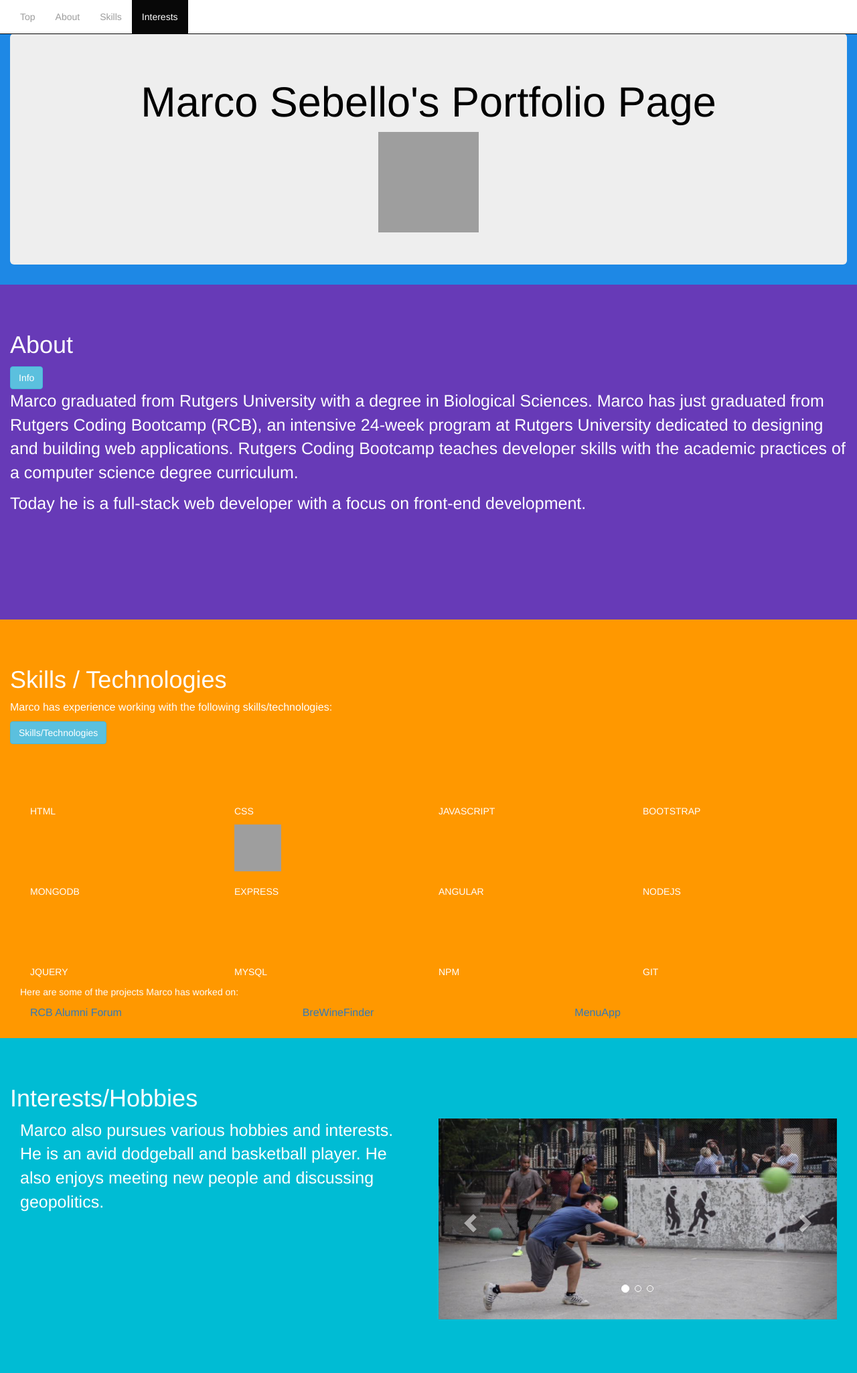
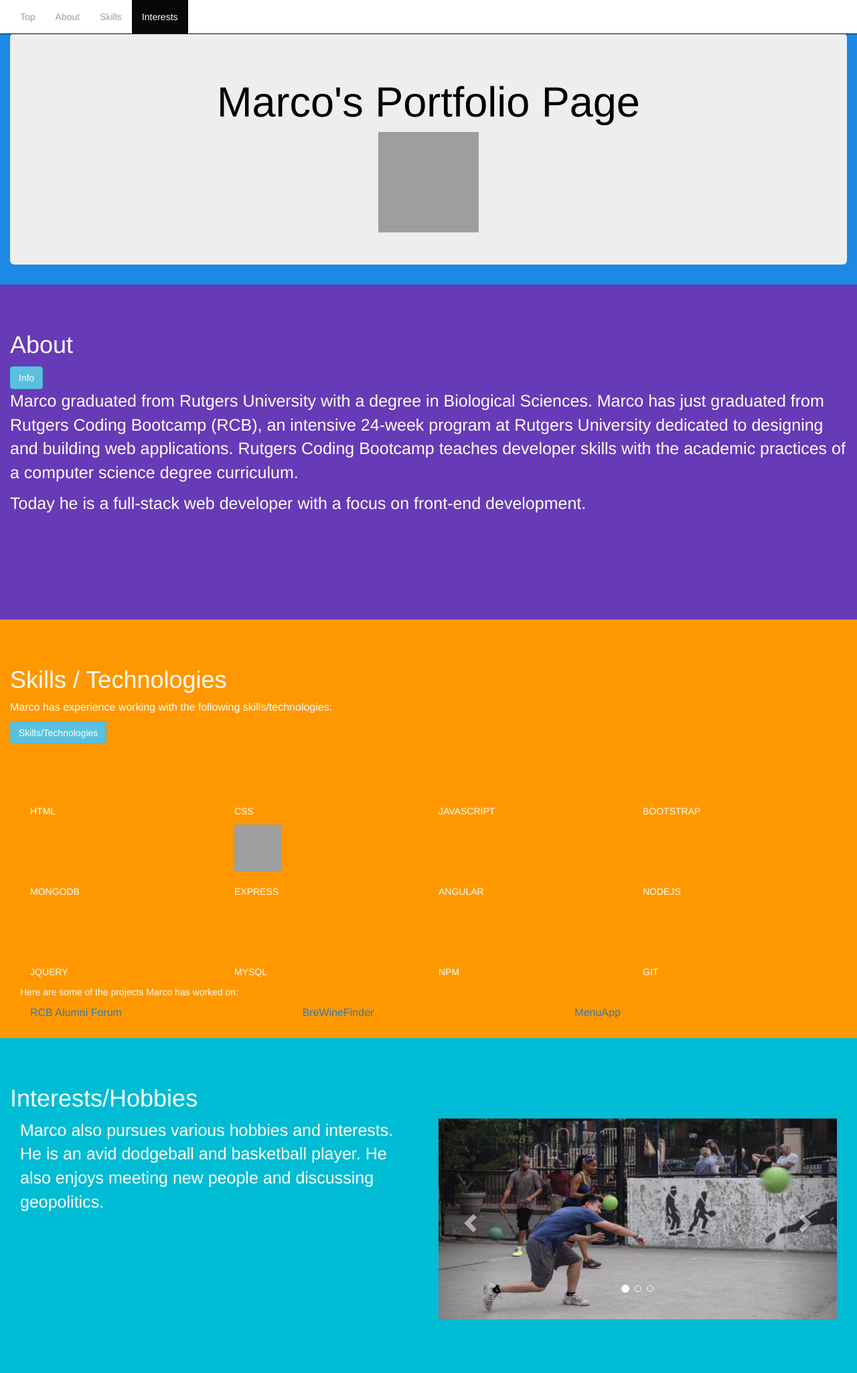
Before and after one commit to Marcode777/MarcoPortfolio1, a PHP site: page /index.html in a window 1280 px wide. Shown: the whole page at 67% size. Run offline with PHP 8.4, Linux system fonts and the light colour scheme; some libraries are stand-ins or nearby versions; some web fonts are replaced; grey boxes are pictures that could not be loaded.

Commit message:
modified index.html, myportfolio1.css

```diff
--- a/css/myportfolio1.css
+++ b/css/myportfolio1.css
@@ -1,3 +1,4 @@
+
 body {
 
 background-color: black;
--- a/index.html
+++ b/index.html
@@ -54,7 +54,7 @@
 
 <div id="top" class="container-fluid">
    <div class="jumbotron">
-      <h1 id="jumbo">Marco Sebello's Portfolio Page</h1>
+      <h1 id="jumbo">Marco's Portfolio Page</h1>
       <center><img src="https://avatars3.githubusercontent.com/u/14007414?v=3&s=460" align="middle" height="150px" width="150px">
         </center>
     </div>
```
